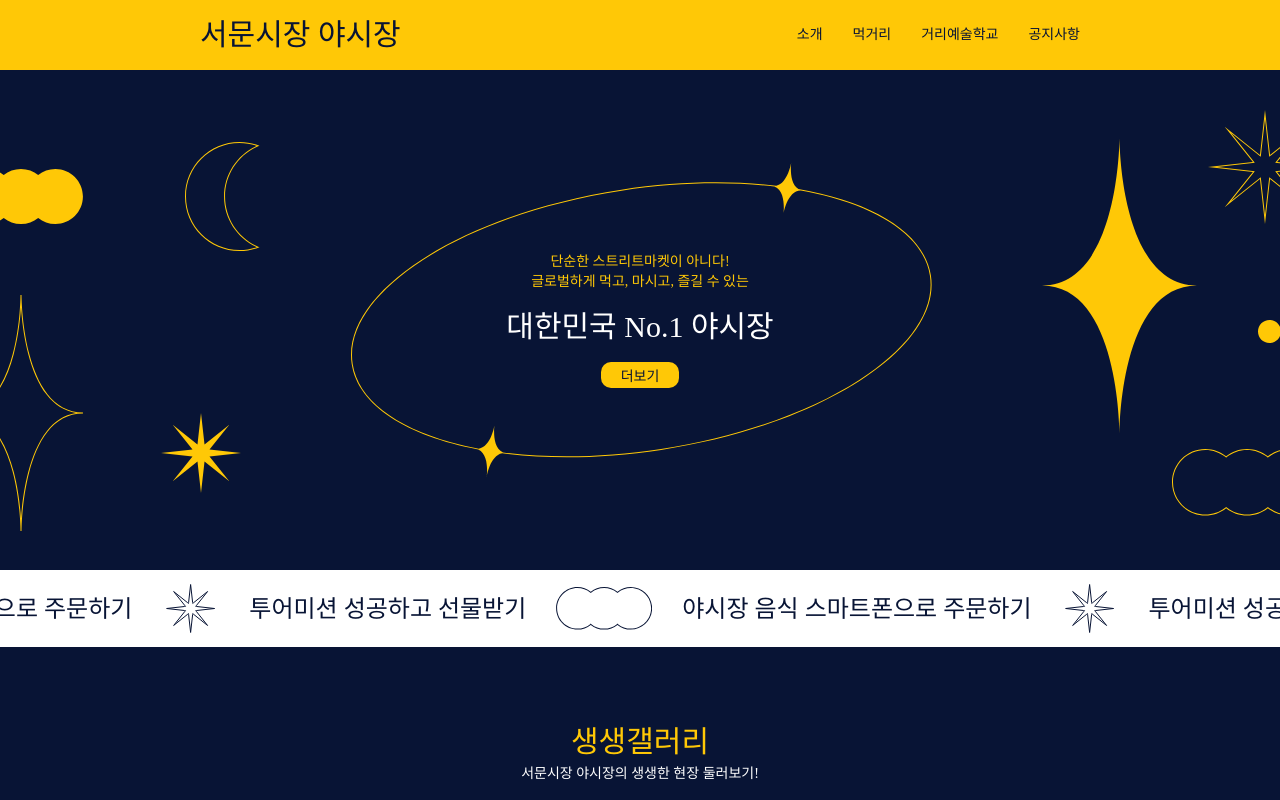
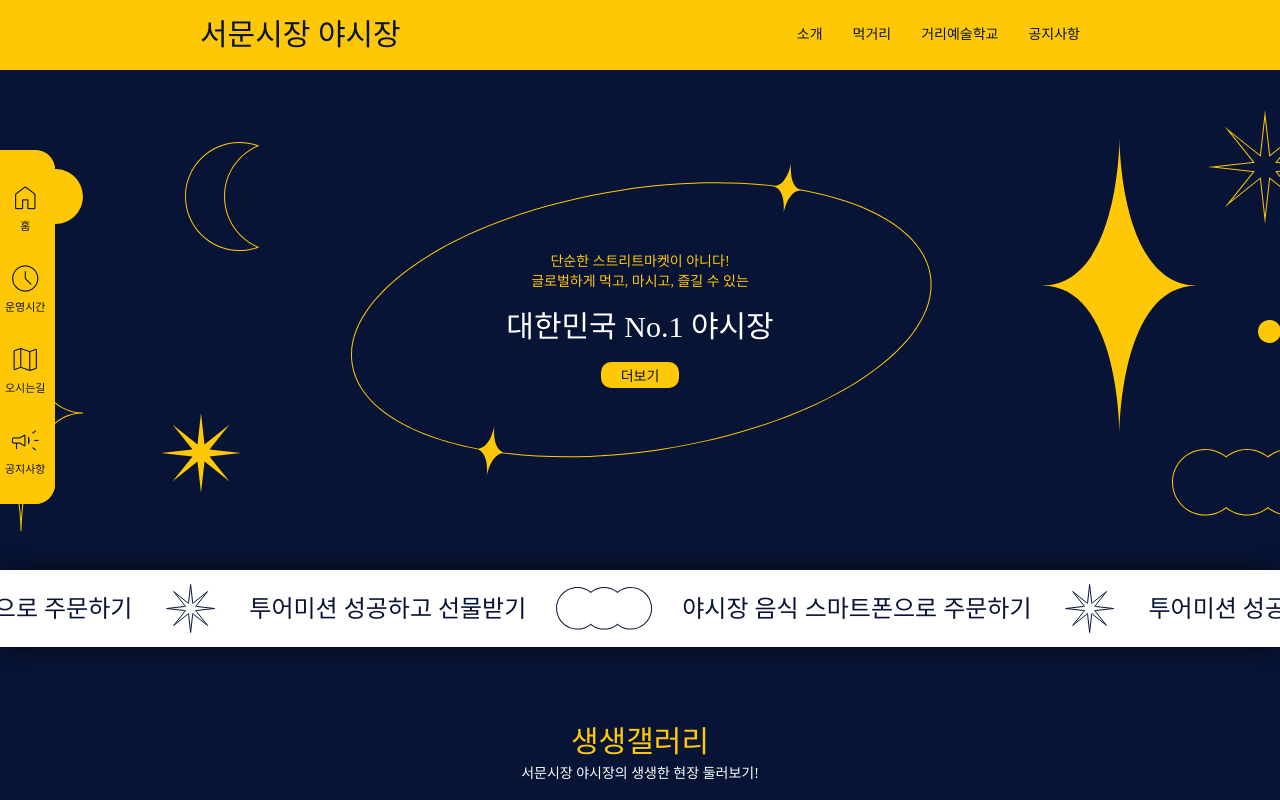
Before and after one commit to hwanyb/project_soemun_react, a React (Create React App) app: page / in a window 1280 px wide. Shown: the top 800 px of the page. Built offline with nearby package versions, Linux system fonts and the light colour scheme; a web font is replaced by a local one.

Commit message:
Design: AsideNav 추가

```diff
--- a/public/index.html
+++ b/public/index.html
@@ -10,6 +10,17 @@
   <link rel="preconnect" href="https://fonts.googleapis.com">
   <link rel="preconnect" href="https://fonts.gstatic.com" crossorigin>
   <link href="https://fonts.googleapis.com/css2?family=Noto+Sans+KR:wght@300;500;700;900&display=swap" rel="stylesheet">
+  <link rel="stylesheet"
+    href="https://fonts.googleapis.com/css2?family=Material+Symbols+Rounded:opsz,wght,FILL,GRAD@20..48,100..700,0..1,-50..200" />
+  <style>
+    .material-symbols-rounded {
+      font-variation-settings:
+        'FILL' 0,
+        'wght' 200,
+        'GRAD' 0,
+        'opsz' 48
+    }
+  </style>
 
   <title>React App</title>
 </head>
--- a/src/App.js
+++ b/src/App.js
@@ -1,5 +1,6 @@
 import React from 'react';
 import { BrowserRouter, Route, Routes } from 'react-router-dom';
+import AsideNav from './components/common/AsideNav';
 import Footer from './components/common/Footer';
 import Header from './components/common/Header';
 import ArtSchool from './pages/ArtSchool';
@@ -15,6 +16,7 @@ function App() {
       <GlobalStyle/>
       <BrowserRouter>
       <Header />
+      <AsideNav />
         <Routes>
           <Route path='/' element={<Home />} />
           <Route path='/introduce' element={<Introduce />} />
--- /dev/null
+++ b/src/components/common/AsideNav.jsx
@@ -0,0 +1,49 @@
+import React from 'react';
+import { Link } from 'react-router-dom';
+import styled from 'styled-components';
+import { Icon, Noto300 } from '../../style/Common';
+
+const Base = styled.aside`
+    position: fixed;
+    top: 150px;
+    left: -5px;
+    background-color: #ffc806;
+    padding: 30px 10px;
+    border-radius: 0 20px 20px 0;
+    z-index: 999999;
+`;
+const NavItem = styled(Link)`
+    margin-bottom: 30px;
+    &:last-child {
+        margin-bottom: 0;
+    }
+`;
+const ItemText = styled(Noto300)`
+    text-align: center;
+    margin-top: 5px;
+    font-size: 11px;
+    color: #081435;
+`;
+
+export default function AsideNav() {
+  return (
+    <Base>
+        <NavItem to='/'>
+            <Icon className='material-symbols-rounded'>home</Icon>
+            <ItemText>홈</ItemText>
+        </NavItem>
+        <NavItem to='/introduce'>
+            <Icon className='material-symbols-rounded'>schedule</Icon>
+            <ItemText>운영시간</ItemText>
+        </NavItem>
+        <NavItem to='/introduce'>
+            <Icon className='material-symbols-rounded'>map</Icon>
+            <ItemText>오시는길</ItemText>
+        </NavItem>
+        <NavItem to='/notice'>
+            <Icon className='material-symbols-rounded'>campaign</Icon>
+            <ItemText>공지사항</ItemText>
+        </NavItem>
+    </Base>
+  )
+}
--- a/src/pages/Home.jsx
+++ b/src/pages/Home.jsx
@@ -7,6 +7,7 @@ import { PyeongBold, PyeongLight } from "../style/Common";
 import Background from "../components/Background";
 import Cloud from "../components/Cloud";
 import Star from "../components/Star";
+import AsideNav from "../components/common/AsideNav";
 
 const HomeMain = styled.main`
   position: relative;
@@ -14,26 +15,6 @@ const HomeMain = styled.main`
   width: 100%;
 `;
 const Section1 = styled.section`
-  width: 100%;
-`;
-
-const TextWrapper = styled.div`
-  position: absolute;
-  top: 230px;
-  width: 100%;
-  text-align: center;
-`;
-const LogoTitle = styled(PyeongBold)`
-  color: #ffc806;
-  font-size: 50px;
-`;
-const Slogan = styled(PyeongLight)`
-  color: #fff;
-  font-size: 24px;
-  margin-top: 30px;
-  text-shadow: 2px 2px 3px #000000a7;
-`;
-const Section2 = styled.section`
   width: 100%;
   display: flex;
   flex-direction: column;
@@ -80,6 +61,9 @@ const ShortcutContainer = styled.div`
   display: flex;
   align-items: center;
   padding: 10px 0;
+  box-shadow: 0 0 20px #0000009d;
+  position: relative;
+  z-index: 999;
 `;
 const ShortcutWapper = styled.div`
   display: flex;
@@ -97,11 +81,13 @@ const StyledA = styled.a`
   white-space: nowrap;
 `;
 
-const Section3 = styled.section`
-width: 100%;
+const Section2 = styled.section`
+  width: 100%;
   background-color: #081435;
   padding: 80px 200px;
   text-align: center;
+  position: relative;
+  z-index: 9;
 `;
 const SectionTitle = styled(PyeongBold)`
   font-size: 30px;
@@ -117,104 +103,81 @@ const StyledSwiper = styled(Swiper)`
   margin-top: 30px;
 `;
 const StyledSlide = styled(SwiperSlide)`
-width: 300px;
+  width: 300px;
   height: 300px;
   overflow: hidden;
   border-radius: 30px;
-  img{
+  img {
     height: 110%;
     object-fit: cover;
-
   }
 `;
 export default function Home() {
   const swiperImgArr = [
     {
       id: 1,
-      url: "https://github.com/hwanyb/project_seomun/blob/master/img/sec4_img01.jpg?raw=true"
+      url: "https://github.com/hwanyb/project_seomun/blob/master/img/sec4_img01.jpg?raw=true",
     },
     {
       id: 2,
-      url: "https://github.com/hwanyb/project_seomun/blob/master/img/sec4_img02.jpg?raw=true"
+      url: "https://github.com/hwanyb/project_seomun/blob/master/img/sec4_img02.jpg?raw=true",
     },
     {
       id: 3,
-      url: "https://github.com/hwanyb/project_seomun/blob/master/img/sec4_img03.jpg?raw=true"
+      url: "https://github.com/hwanyb/project_seomun/blob/master/img/sec4_img03.jpg?raw=true",
     },
     {
       id: 4,
-      url: "https://github.com/hwanyb/project_seomun/blob/master/img/sec4_img04.jpg?raw=true"
+      url: "https://github.com/hwanyb/project_seomun/blob/master/img/sec4_img04.jpg?raw=true",
     },
     {
       id: 5,
-      url: "https://github.com/hwanyb/project_seomun/blob/master/img/sec4_img05.jpg?raw=true"
+      url: "https://github.com/hwanyb/project_seomun/blob/master/img/sec4_img05.jpg?raw=true",
     },
     {
       id: 6,
-      url: "https://github.com/hwanyb/project_seomun/blob/master/img/sec4_img06.jpg?raw=true"
+      url: "https://github.com/hwanyb/project_seomun/blob/master/img/sec4_img06.jpg?raw=true",
     },
     {
       id: 7,
-      url: "https://github.com/hwanyb/project_seomun/blob/master/img/sec4_img07.jpg?raw=true"
+      url: "https://github.com/hwanyb/project_seomun/blob/master/img/sec4_img07.jpg?raw=true",
     },
     {
       id: 8,
-      url: "https://github.com/hwanyb/project_seomun/blob/master/img/sec4_img08.jpg?raw=true"
+      url: "https://github.com/hwanyb/project_seomun/blob/master/img/sec4_img08.jpg?raw=true",
     },
     {
       id: 9,
-      url: "https://github.com/hwanyb/project_seomun/blob/master/img/sec4_img09.jpg?raw=true"
+      url: "https://github.com/hwanyb/project_seomun/blob/master/img/sec4_img09.jpg?raw=true",
     },
     {
       id: 10,
-      url: "https://github.com/hwanyb/project_seomun/blob/master/img/shrimp.jpg?raw=true"
+      url: "https://github.com/hwanyb/project_seomun/blob/master/img/shrimp.jpg?raw=true",
     },
     {
       id: 11,
-      url: "https://github.com/hwanyb/project_seomun/blob/master/img/tangsu.jpg?raw=true"
+      url: "https://github.com/hwanyb/project_seomun/blob/master/img/tangsu.jpg?raw=true",
     },
     {
       id: 12,
-      url: "https://github.com/hwanyb/project_seomun/blob/master/img/ttoeokbok.jpg?raw=true"
+      url: "https://github.com/hwanyb/project_seomun/blob/master/img/ttoeokbok.jpg?raw=true",
     },
     {
       id: 13,
-      url: "https://github.com/hwanyb/project_seomun/blob/master/img/gogi.jpg?raw=true"
+      url: "https://github.com/hwanyb/project_seomun/blob/master/img/gogi.jpg?raw=true",
     },
     {
       id: 14,
-      url: "https://github.com/hwanyb/project_seomun/blob/master/img/kabe.jpg?raw=true"
+      url: "https://github.com/hwanyb/project_seomun/blob/master/img/kabe.jpg?raw=true",
     },
     {
       id: 15,
-      url: "https://github.com/hwanyb/project_seomun/blob/master/img/kkochi.jpg?raw=true"
-    }
-  ]
+      url: "https://github.com/hwanyb/project_seomun/blob/master/img/kkochi.jpg?raw=true",
+    },
+  ];
   return (
     <HomeMain>
-      {/* <Section1>
-        <StyledSwiper1
-          autoplay={{
-            delay: 2500,
-            disableOnInteraction: false,
-          }}
-          loop={true}
-          modules={[Autoplay]}
-          className="mySwiper"
-        >
-          {mainSwiperArr.map((slide) => (
-            <SwiperSlide key={slide.id}>
-              <img src={slide.url} alt="seomun" />
-              <TextWrapper>
-                <LogoTitle>서문시장 야시장</LogoTitle>
-                <Slogan>{slide.text}</Slogan>
-              </TextWrapper>
-            </SwiperSlide>
-          ))}
-        </StyledSwiper1>
-      </Section1> */}
-
-      <Section2>
+      <Section1>
         <Background />
         <IntroWrapper>
           <IntroduceTextLight>단순한 스트리트마켓이 아니다!</IntroduceTextLight>
@@ -224,7 +187,7 @@ export default function Home() {
           <IntroduceText>대한민국 No.1 야시장</IntroduceText>
           <IntroBtn>더보기</IntroBtn>
         </IntroWrapper>
-      </Section2>
+      </Section1>
       <ShortcutContainer>
         <ShortcutWapper className="shortcut-wrapper">
           <Cloud />
@@ -245,17 +208,23 @@ export default function Home() {
           <StyledA href="#">투어미션 성공하고 선물받기</StyledA>
         </ShortcutWapper>
       </ShortcutContainer>
-      <Section3>
+      <Section2>
         <SectionTitle>생생갤러리</SectionTitle>
         <SectionDesc>서문시장 야시장의 생생한 현장 둘러보기!</SectionDesc>
-        <StyledSwiper slidesPerView={4} spaceBetween={20} slidesPerGroup={3} loop={true}>
+        <StyledSwiper
+          slidesPerView={4}
+          spaceBetween={20}
+          slidesPerGroup={3}
+          loop={true}
+        >
           {swiperImgArr.map((img) => (
             <StyledSlide key={img.id}>
               <img src={img.url} />
             </StyledSlide>
           ))}
         </StyledSwiper>
-      </Section3>
+      </Section2>
+      <AsideNav />
     </HomeMain>
   );
 }
--- a/src/style/Common.js
+++ b/src/style/Common.js
@@ -25,3 +25,17 @@ export const Noto300 = styled.p`
     font-family: 'Noto Sans KR', sans-serif;
     font-weight: 300;
 `;
+
+export const Icon = styled.span`
+    display: flex;
+    justify-content: center;
+    align-items: center;
+    color: #081435;
+    font-size: 35px;
+    border-radius: 50%;
+    transition: all 0.2s ease-in-out;
+    &:hover{
+        background-color: #081435;
+        color: #ffc806;
+    }
+`;
```
